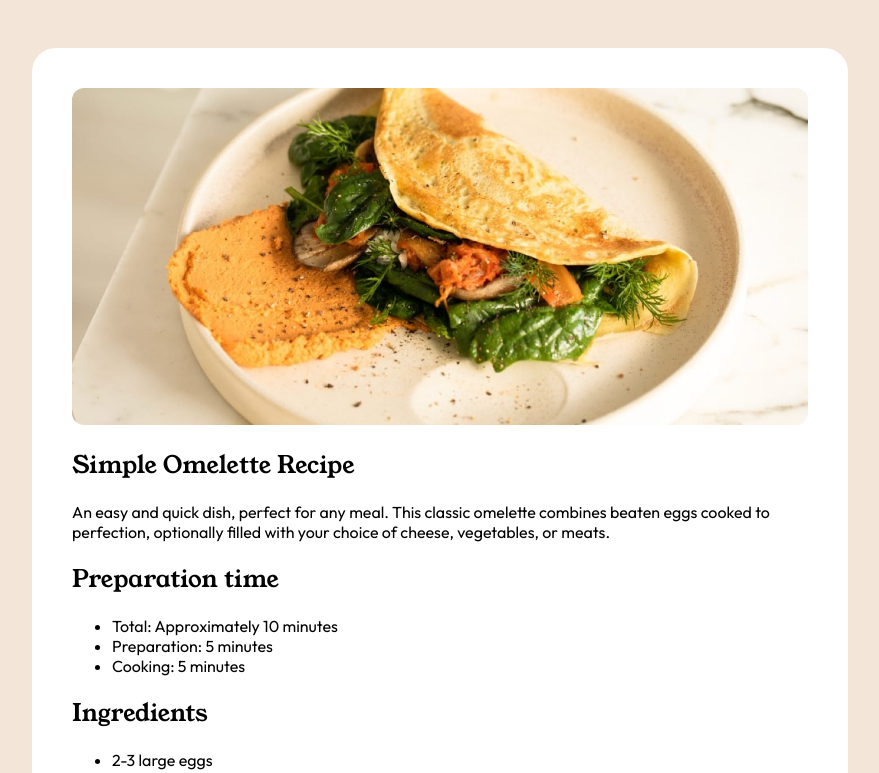
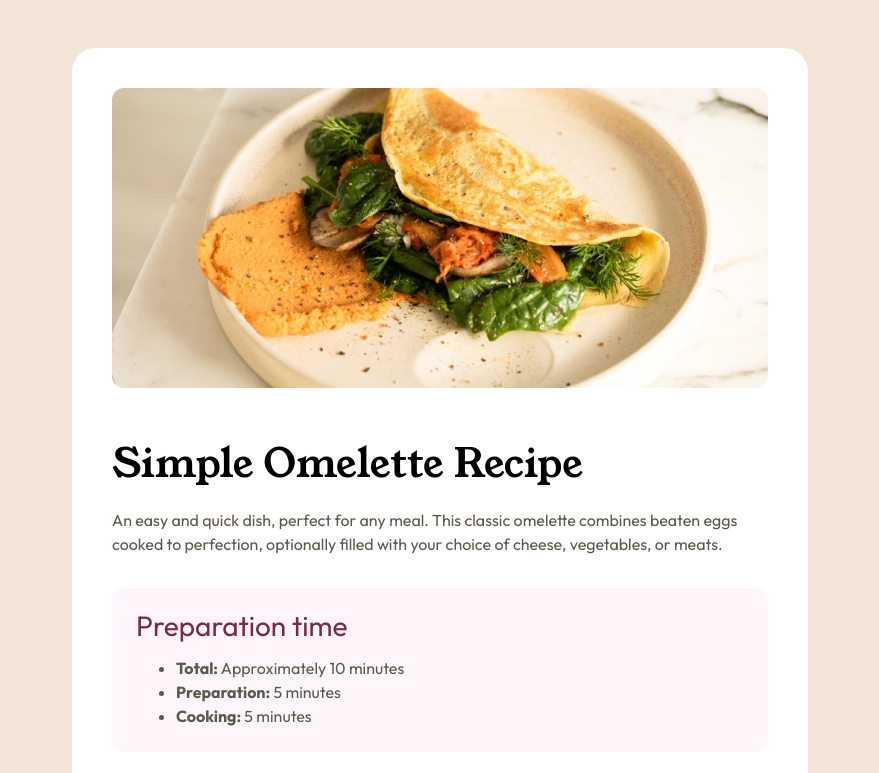
Before and after one commit to viveevu11/recipe-page, a plain HTML site: page index.html in a window 1280 px wide. Shown: the top 773 px of the page, without its empty margins (200-1079 px from the left). Drawn offline with Linux system fonts and the light colour scheme.

Commit message:
Add typography and padding

```diff
--- a/index.html
+++ b/index.html
@@ -57,22 +57,64 @@
       img {
         max-width: 100%;
         border-radius: 12px;
+        margin-bottom: 1.5rem;
       }
       .recipe-card {
         background-color: white;
         border-radius: 24px;
         max-width: 736px;
         padding: 2.5rem;
+        box-sizing: border-box;
       }
       h1,
       h2 {
         font-family: "YoungSerif";
         font-weight: 400;
+        margin: 0;
+        line-height: 100%;
+      }
+      p {
+        margin: 0;
+      }
+      ul,
+      ol {
+        margin: 1rem 0 0 0;
       }
       p,
       li,
       tr {
         font-family: "Outfit";
+        color: hsl(30, 10%, 34%);
+        line-height: 150%;
+        font-size: 16px;
+      }
+      h2 {
+        color: hsl(14, 45%, 36%);
+      }
+      .preparation h2 {
+        color: hsl(332, 51%, 32%);
+        font-family: "Outfit";
+      }
+      .preparation {
+        background-color: hsl(330, 100%, 98%);
+        padding: 1.5rem;
+        border-radius: 12px;
+      }
+      h1 {
+        font-size: 40px;
+      }
+      h2 {
+        font-size: 28px;
+      }
+      .intro {
+        display: flex;
+        flex-direction: column;
+        gap: 1.5rem;
+      }
+      article {
+        display: flex;
+        flex-direction: column;
+        gap: 2rem;
       }
     </style>
   </head>
@@ -80,19 +122,21 @@
     <main>
       <article class="recipe-card">
         <img src="./assets/images/image-omelette.jpeg" alt="Omelette" />
-        <h1>Simple Omelette Recipe</h1>
+        <header class="intro">
+          <h1>Simple Omelette Recipe</h1>
 
-        <p>
-          An easy and quick dish, perfect for any meal. This classic omelette
-          combines beaten eggs cooked to perfection, optionally filled with your
-          choice of cheese, vegetables, or meats.
-        </p>
-        <aside>
+          <p>
+            An easy and quick dish, perfect for any meal. This classic omelette
+            combines beaten eggs cooked to perfection, optionally filled with
+            your choice of cheese, vegetables, or meats.
+          </p>
+        </header>
+        <aside class="preparation">
           <h2>Preparation time</h2>
           <ul>
-            <li>Total: Approximately 10 minutes</li>
-            <li>Preparation: 5 minutes</li>
-            <li>Cooking: 5 minutes</li>
+            <li><strong>Total:</strong> Approximately 10 minutes</li>
+            <li><strong>Preparation:</strong> 5 minutes</li>
+            <li><strong>Cooking:</strong> 5 minutes</li>
           </ul>
         </aside>
         <section>
```
